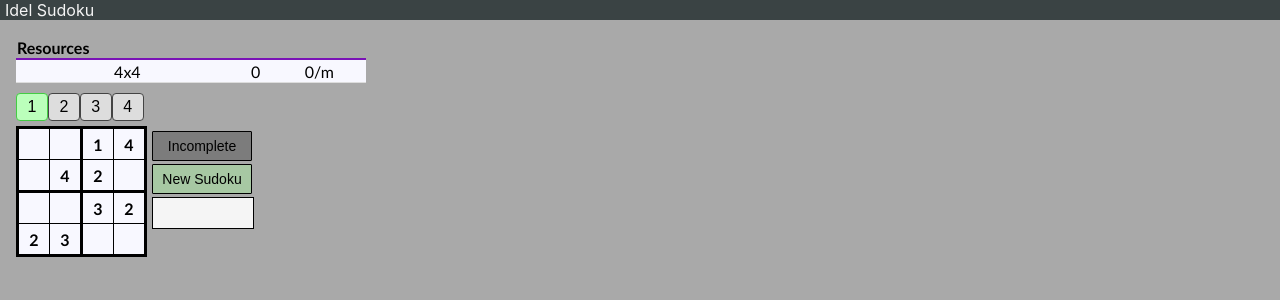
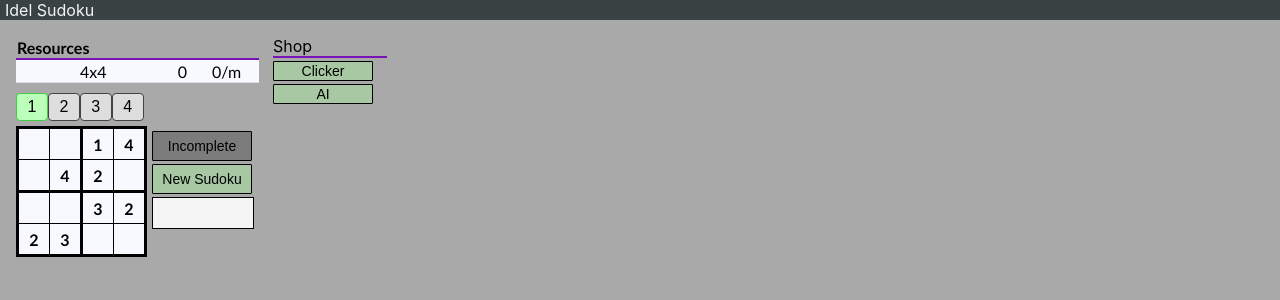
Before and after one commit to Malthemester/IncrementalSudoku, a React (Create React App) app: page / in a window 1280 px wide. Shown: the top 300 px of the page. Built offline with nearby package versions, Linux system fonts and the light colour scheme.

Commit message:
Starting shop

```diff
--- a/src/App.js
+++ b/src/App.js
@@ -8,6 +8,7 @@ import Header from './Components/header'
 import DisplayResources from './Components/resources'
 import { SaveBoard, LocalToArray, LoadResources } from './HelperFunctions/saveValue'
 import { CollectResources } from './HelperFunctions/getResources'
+import Shop from './Components/shop'
 
 let seleNumber = 1
 
@@ -100,8 +101,7 @@ function App() {
 		SaveBoard(tempGameBoard, "curBoard")
 	}
 
-	function NewSolve(solve)
-	{
+	function NewSolve(solve) {
 		if (solve == null) {
 			return
 		}
@@ -135,9 +135,9 @@ function App() {
 		<div>
 			<Header></Header>
 			<div className="game">
-				<DisplayResources resources={resources} ></DisplayResources>
-				<NumberInput selectedNumber={selectedNumber} size={size} callBack={handleNumberClick} />
 				<div>
+					<DisplayResources resources={resources} ></DisplayResources>
+					<NumberInput selectedNumber={selectedNumber} size={size} callBack={handleNumberClick} />
 					<div className="sudoku" >
 						<Sudoku
 							size={size}
@@ -156,7 +156,9 @@ function App() {
 						</Complete>
 					</div>
 				</div>
-
+				<div>
+					<Shop resources={resources}></Shop>
+				</div>
 			</div>
 		</div>
 	)
--- /dev/null
+++ b/src/Components/shop.js
@@ -0,0 +1,38 @@
+import "../styles/shop.css"
+
+function buyUint(available, affordable, buttonName, title, cost, description){
+    if (!available) {
+        return
+    }
+
+    return(
+        <button disabled={affordable} className="shopBT" type="button">{buttonName}
+        <div className="tooltiptext">
+            <div className="description">{title}</div>
+            <div className="description">{cost.split(":")[0]}: <span className="price">{cost.split(":")[1]}</span></div>
+            <div className="description">{description}</div>
+        </div>
+    </button>
+
+    )
+}
+
+// <div className="description">{title}</div>
+// <div className="description">4x4: <span className="price">2</span></div>
+// <div className="description">sde</div>
+
+export default function shop(props) {
+
+    return (
+        <div className="shop">
+            <div className="shopHeder">
+                Shop
+            </div>
+
+            {buyUint(true, false, "Clicker", "Buy a clicker for the progress bar", "4x4: 2", "It will click [1] a second")}
+
+            {buyUint(true, false, "AI", "Buy a clicker for the progress bar", "4x4: 5", "It will click [1] a second")}
+
+        </div>
+    )
+}
--- a/src/index.css
+++ b/src/index.css
@@ -67,6 +67,8 @@ body {
 
 .game{
   margin: 16px;
+  display: flex;
+
 }
 
 .sudoku{
--- /dev/null
+++ b/src/styles/shop.css
@@ -0,0 +1,70 @@
+.shop{
+    margin-left: 14px;
+    width: 100%;
+
+}
+
+.shopHeder{
+    border-bottom: 2px solid rgb(122, 18, 182);
+    width: 100%;
+    max-width: 350px;
+}
+
+.shopBT {
+    background-color: #a7c8a3; /* Green */
+    border: solid thin;
+    color: black;
+    border-radius: 1px;
+    height: 20px; width: 100px;
+    text-align: center;
+    text-decoration: none;
+    display: inline-block;
+    font-size: 14px;
+    display: block;
+    margin-bottom: 3px;
+    margin-top: 3px;
+    position: relative;
+
+
+}
+
+.tooltiptext {
+    visibility: hidden;
+    width: 200px;
+    height: auto;
+    background-color: rgb(77, 76, 76);
+    color: #fff;
+    text-align: center;
+    border-radius: 6px;
+    padding: 5px 0px;
+    font-size: 10px;
+    display:inline-block;
+    position:absolute;
+    z-index: 1;
+    top: 125%;
+    left: -50%;
+  }
+
+  .shopBT:hover .tooltiptext {
+    visibility: visible;
+  }
+
+  .description{
+      margin-top: 3px;
+
+  }
+
+ .tooltiptext .description:nth-child(even) {
+    margin-bottom: 3px;
+    margin-left: 5%;
+    padding: 2px;
+    width: 90%;
+
+    align-items: center;
+    border-bottom: 1px solid rgb(143, 116, 116);
+    border-top: 1px solid  rgb(143, 116, 116);
+}
+
+.price{
+    color:cyan
+}
```
